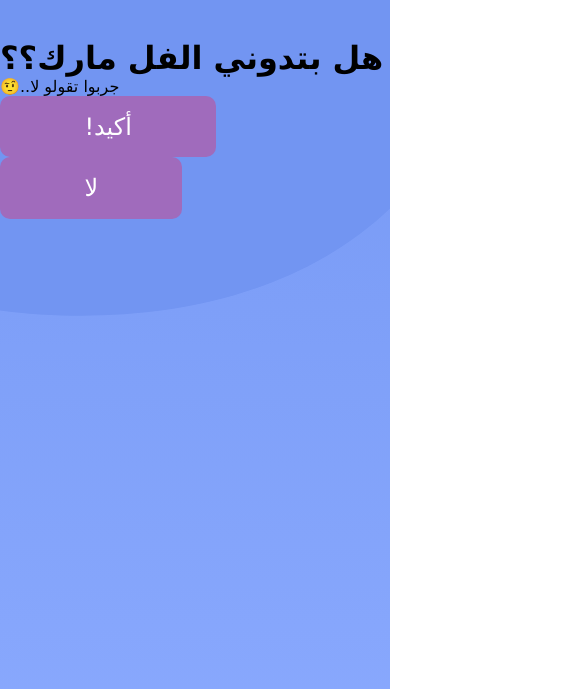
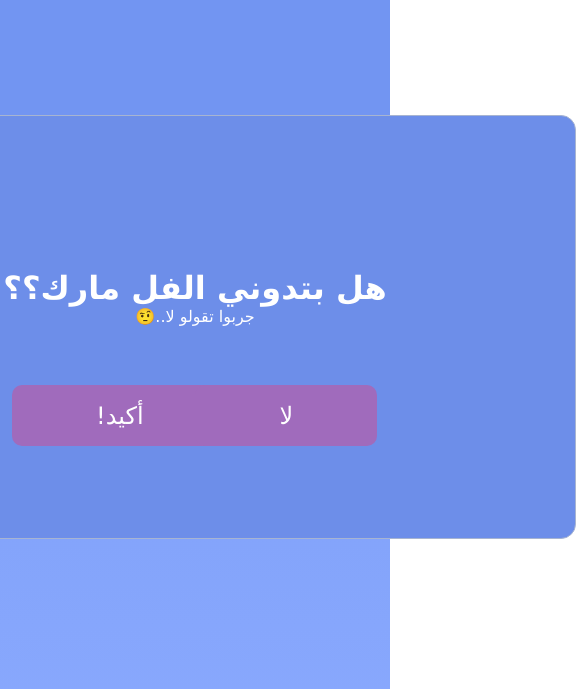
Before and after one commit to shazmend/jsProject, a plain HTML site: page rateGame.html in a window 390 px wide. Shown: the part 163-852 px from the top of the page, 576 px wide, since content can reach past the window. Drawn offline with Linux system fonts and the light colour scheme.

Commit message:
final edit

```diff
--- a/style.css
+++ b/style.css
@@ -234,7 +234,32 @@ form p{
     color: white;
 }
 /* forth page end */
+.rateContainer{
+    width: 90vh;
+    height: 50vh;
+    border: 1px solid rgb(167, 180, 209);
+    border-radius: 15px ;
+    background-color: #6d8ee9;
+    margin-top: 9vh;
+    display: flex;
+    flex-direction: column;
+    justify-content: center;
+    align-items: center;
+    gap: 7vh;
+}
+.rateText{
+    text-align: center;
+    color: white;
+}
 
+.yes{
+    position: absolute;
+    left: 3%;
+}
+.no{
+    position: absolute;
+
+}
 }
 
 /* ------------------------------------------------------------------------------------------ */
```
